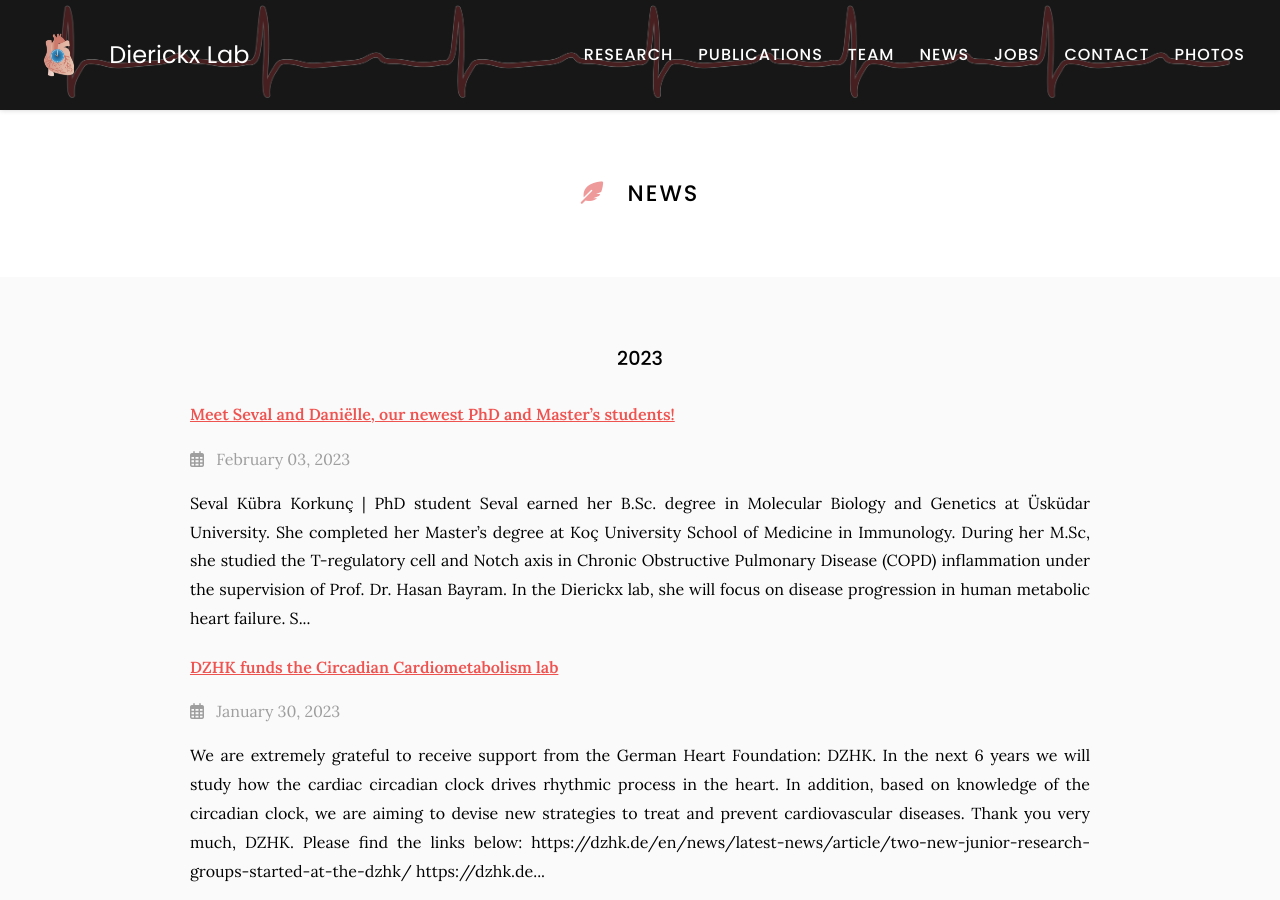
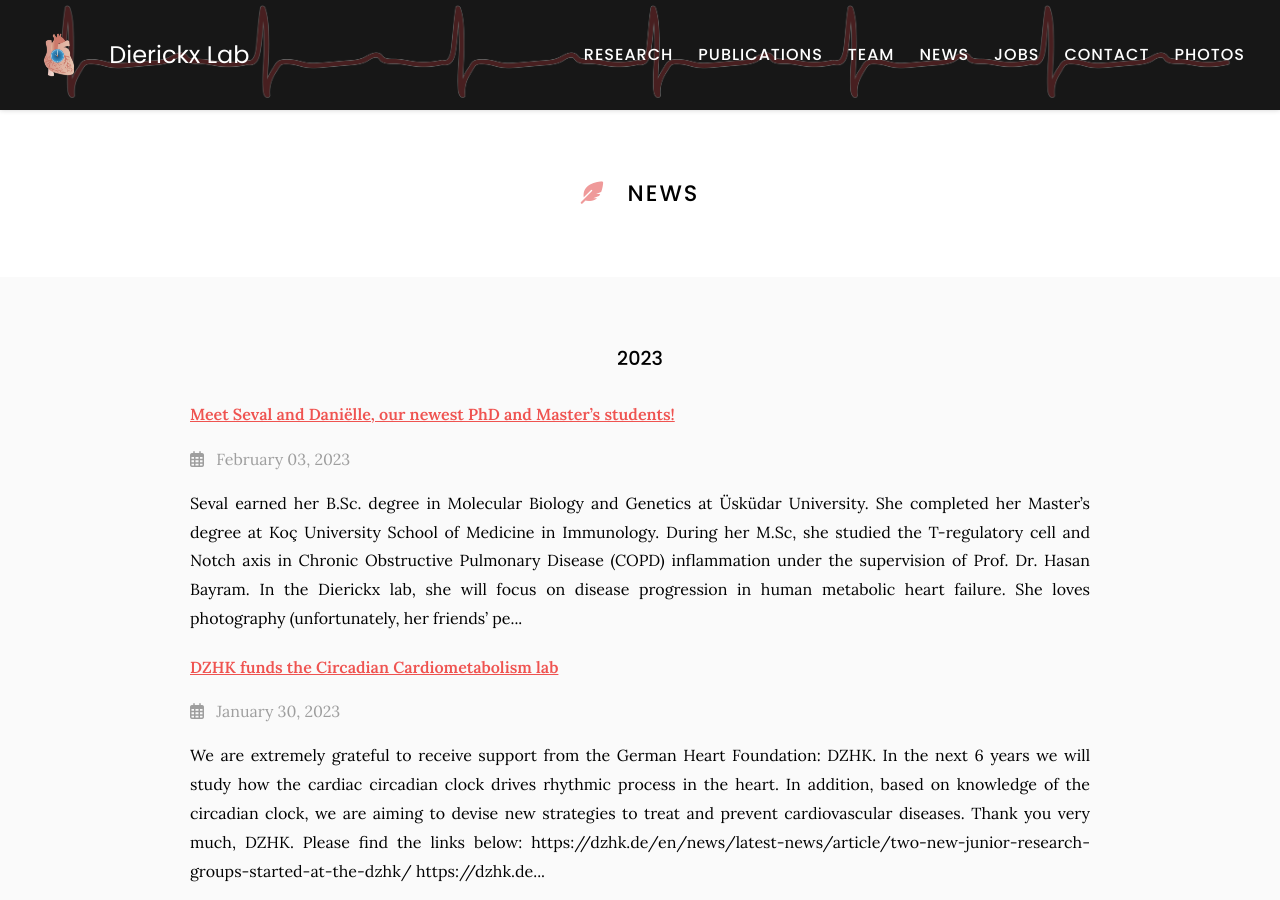
Before and after one commit to theDierickxLab/theDierickxLab, a Jekyll site: the page built from blog/index.md, in a window 1280 px wide and 900 px high. Built offline with Jekyll 4.4.1, drawn with Linux system fonts in a browser that asks for light colours.

Commit message:
Update 2023-2-3-Newphds.md

```diff
--- a/_posts/2023-2-3-Newphds.md
+++ b/_posts/2023-2-3-Newphds.md
@@ -3,13 +3,11 @@
 ---
 
 
-Seval Kübra Korkunç | PhD student
+Seval earned her B.Sc. degree in Molecular Biology and Genetics at Üsküdar University. She completed her Master’s degree at Koç University School of Medicine in Immunology.  During her M.Sc, she studied the T-regulatory cell and  Notch axis in Chronic Obstructive Pulmonary Disease (COPD) inflammation under the supervision of Prof. Dr. Hasan Bayram. In the Dierickx lab, she will focus on disease progression in human metabolic heart failure. She loves photography (unfortunately, her friends’ personal photographer) and is interested in art history.
+
 {% include gallery.html style="width:580px;height:580px" image1="/images/Picture 1.png" %} {:.center}
 
-Seval earned her B.Sc. degree in Molecular Biology and Genetics at Üsküdar University. She completed her Master’s degree at Koç University School of Medicine in Immunology.  During her M.Sc, she studied the T-regulatory cell and  Notch axis in Chronic Obstructive Pulmonary Disease (COPD) inflammation under the supervision of Prof. Dr. Hasan Bayram. In the Dierickx lab, she will focus on disease progression in human metabolic heart failure. She loves photography (unfortunately, her friends’ personal photographer) and is interested in art history.
-
-
-Daniëlle Ammerlaan | Master’s student
-{% include gallery.html style="width:580px;height:580px" image1="/images/lz22.jpg" %} {:.center}
 
 Daniëlle obtained her Bachelor’s degree in Biomedical Sciences at Utrecht University and is currently finalizing her Master’s degree in Biology of Disease with a specific focus on cardiovascular research. Her interest in cardiometabolism developed early on when studying the role of ketone bodies as a potential heart failure treatment in rat cardiomyocytes. Outside of the lab, she enjoys drinking tea, practice sports, visiting bars with friends, and one day she aims to run half a marathon. Additionally, in Bad Nauheim she hopes to retrieve an advanced command of the German language.
+
+{% include gallery.html style="width:580px;height:580px" image1="/images/lz22.jpg" %} {:.center}
```
